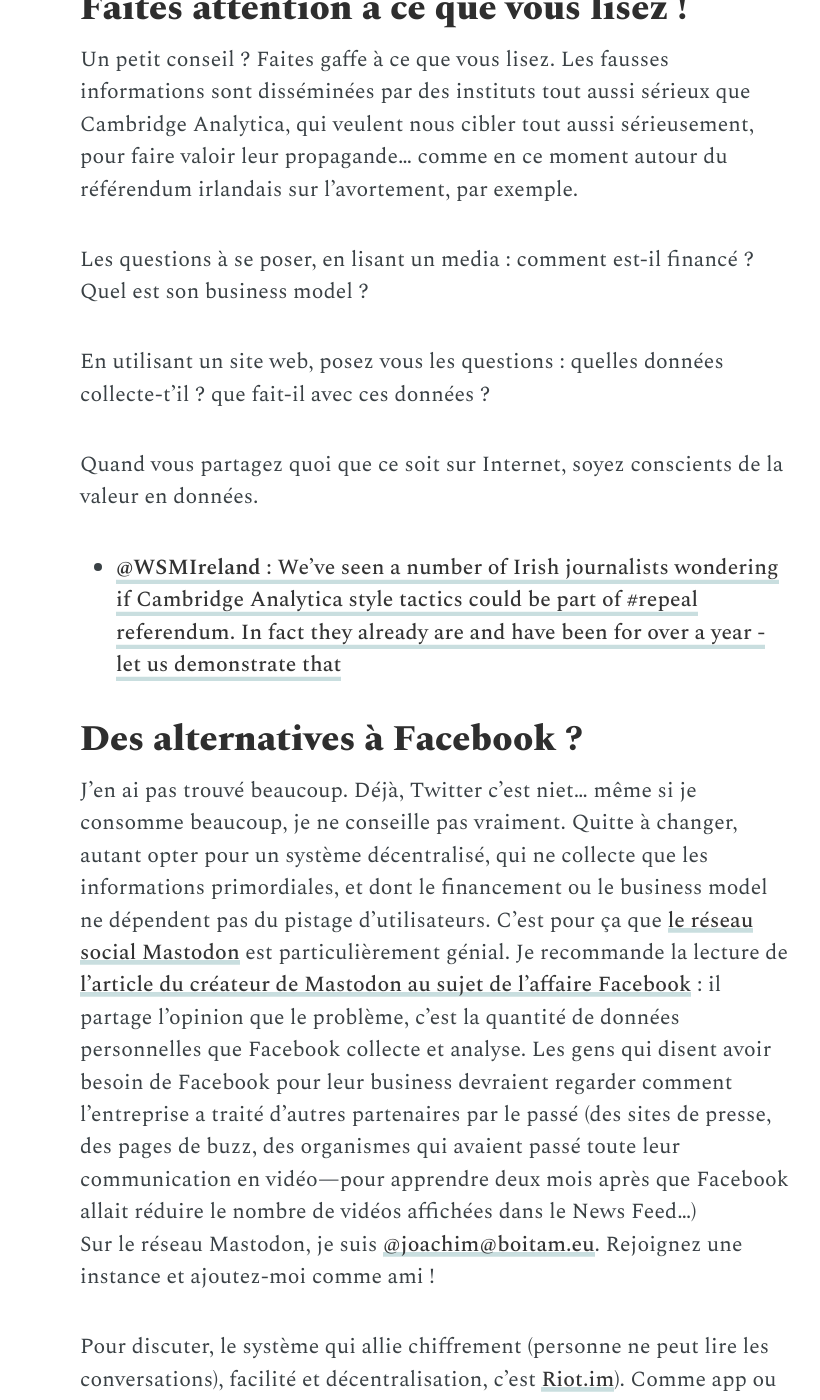
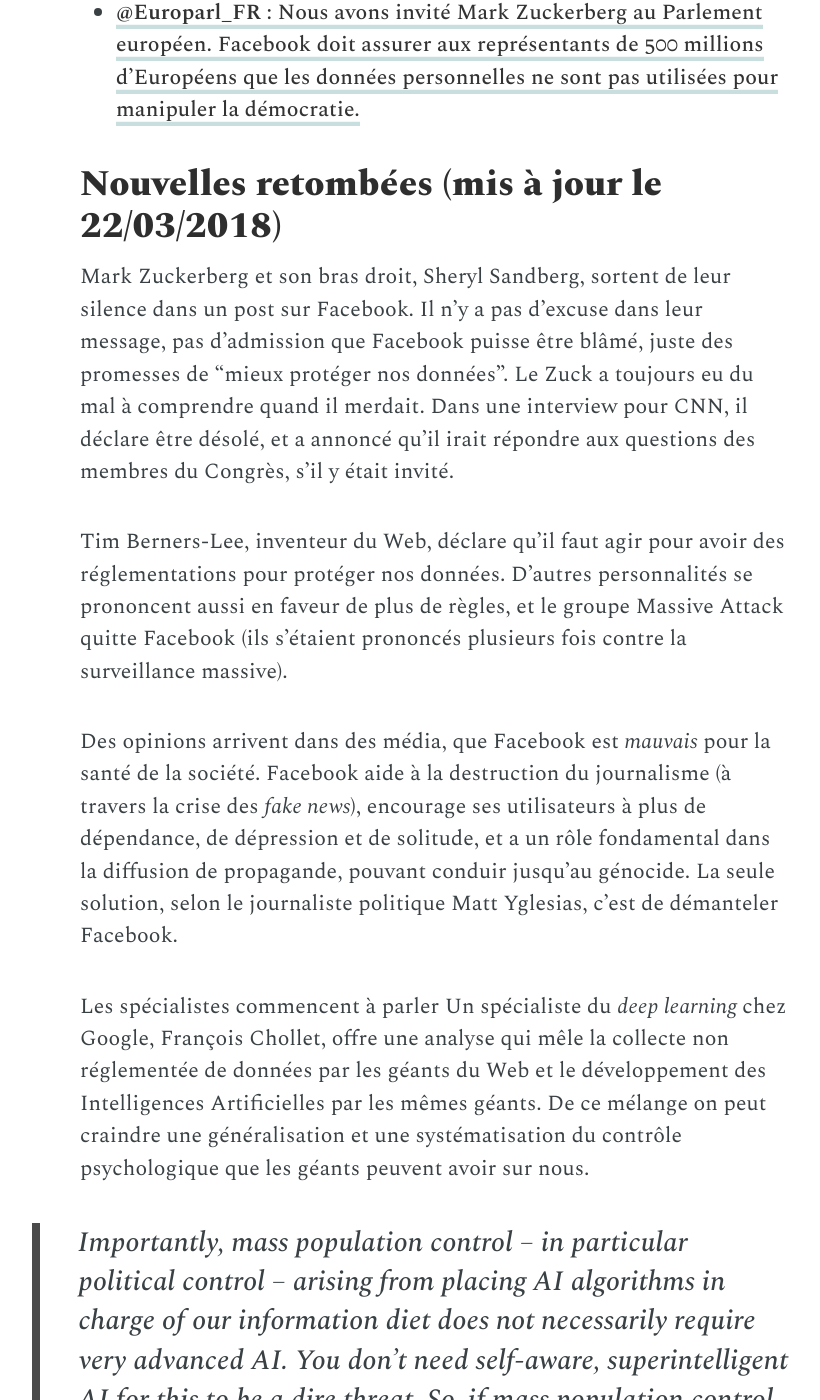
Before and after one commit to joachimesque/joachimesque.github.io, a Jekyll site: the page built from _posts/2018-03-20-facebook-des-raisons-de-sen-méfier.markdown, in a window 1280 px wide and 1400 px high, scrolled down 24519 px. Shown: the whole window, without its empty margins (205-1025 px from the left). Built offline with Jekyll 4.4.1, drawn with Linux system fonts in a browser that asks for light colours; some web fonts are replaced; comment, search, counter and statistics services are not loaded; some of the changed text lies outside the part shown.

Commit message:
MàJ Facebook

```diff
--- a/_posts/2018-03-20-facebook-des-raisons-de-sen-méfier.markdown
+++ b/_posts/2018-03-20-facebook-des-raisons-de-sen-méfier.markdown
@@ -115,6 +115,7 @@
 Cette addiction qui est provoquée en nous, c’est ce qui nous fait passer plus de *temps* et qui nous encourage à partager toujours plus de *données* (check-in dans un restaurant trop bon, selfie avec les besties…). Qui est-ce qui gagne&nbsp;? Le capitalisme de la surveillance.
 
 * [**The Guardian**&nbsp;: ‘Never get high on your own supply’ – why social media bosses don’t use social media](https://www.theguardian.com/media/2018/jan/23/never-get-high-on-your-own-supply-why-social-media-bosses-dont-use-social-media)
+* [**Mustapha Itani** Ex-Facebook Executive: “You Don’t Realize It But You Are Being Programmed”](https://medium.com/@MustaphaItani/ex-facebook-executive-you-dont-realize-it-but-you-are-being-programmed-2b35db8a421)
 
 ### Les mauvaises fréquentations
 
@@ -191,6 +192,8 @@
 
 L’Electronic Frontier Foundation est une structure de défense des droits en ligne. En France, on a la [Quadrature du Net](https://www.laquadrature.net/fr/). Eux aussi partagent l’analyse que le problème n’est pas une “fuite de données”, mais un partage de vos données personnelles par Facebook, sans possibilité de consentir—ou de ne pas consentir. [**@laquadrature**&nbsp;: Arrêtons de parler de «&nbsp;fuite de données&nbsp;». Transmettre à des tiers la liste de vos like est le fonctionnement «&nbsp;NORMAL&nbsp;» que Facebook vous oblige à accepter pour utiliser ses services.](https://twitter.com/laquadrature/status/976464749444689921)
 N’hésitez pas à visiter leur site et à donner de l’argent pour soutenir leur activité.
+
+Si vous cherchez des alternatives à Facebook, j’en donne [à la fin de cet article](#des-alternatives-%C3%A0-facebook). Spoiler, je parle de Signal, Riot et Mastodon.
 
 ### Il n’y a pas que Facebook
 
@@ -280,6 +283,28 @@
 * [**@TheRynheart**&nbsp;: Cambridge Analytica suspended CEO Nix?  Pffft. Nix has already started a new company ‘Emerdata Ltd’ in the UK and Rebekah Mercer was appointed Director On March 16, 2018. 🙄](https://twitter.com/TheRynheart/status/976249573869064192)
 * [**@Europarl_FR**&nbsp;: Nous avons invité Mark Zuckerberg au Parlement européen. Facebook doit assurer aux représentants de 500 millions d'Européens que les données personnelles ne sont pas utilisées pour manipuler la démocratie.](https://twitter.com/Europarl_FR/status/976127845851369472)
 
+### Nouvelles retombées (mis à jour le 22/03/2018)
+
+Mark Zuckerberg et son bras droit, Sheryl Sandberg, sortent de leur silence dans un post sur Facebook. Il n’y a pas d’excuse dans leur message, pas d’admission que Facebook puisse être blâmé, juste des promesses de “mieux protéger nos données”. Le Zuck a toujours eu du mal à comprendre quand il merdait. Dans une interview pour CNN, il déclare être désolé, et a annoncé qu’il irait répondre aux questions des membres du Congrès, s’il y était invité.
+
+Tim Berners-Lee, inventeur du Web, déclare qu’il faut agir pour avoir des réglementations pour protéger nos données. D’autres personnalités se prononcent aussi en faveur de plus de règles, et le groupe Massive Attack quitte Facebook (ils s’étaient prononcés plusieurs fois contre la surveillance massive).
+
+Des opinions arrivent dans des média, que Facebook est *mauvais* pour la santé de la société. Facebook aide à la destruction du journalisme (à travers la crise des *fake news*), encourage ses utilisateurs à plus de dépendance, de dépression et de solitude, et a un rôle fondamental dans la diffusion de propagande, pouvant conduir jusqu’au génocide. La seule solution, selon le journaliste politique Matt Yglesias, c’est de démanteler Facebook.
+
+Les spécialistes commencent à parler Un spécialiste du *deep learning* chez Google, François Chollet, offre une analyse qui mêle la collecte non réglementée de données par les géants du Web et le développement des Intelligences Artificielles par les mêmes géants. De ce mélange on peut craindre une généralisation et une systématisation du contrôle psychologique que les géants peuvent avoir sur nous.
+
+> Importantly, mass population control -- in particular political control -- arising from placing AI algorithms in charge of our information diet does not necessarily require very advanced AI. You don’t need self-aware, superintelligent AI for this to be a dire threat. So, if mass population control is already possible today -- in theory -- why hasn’t the world ended yet? In short, I think it’s because we’re really bad at AI. But that may be about to change. You see, our technical capabilities are the bottleneck here. […] We’re looking at a powerful entity that builds fine-grained psychological profiles of over two billion humans, that runs large-scale behavior manipulation experiments, and that aims at developing the best AI technology the world has ever seen. Personally, it really scares me
+
+* [**@bySamRo** Mark Zuckerberg’s statement on Cambridge Analytica](https://twitter.com/bySamRo/status/976543657976389632)
+* [**Gizmodo** Mark Zuckerberg Fails to Apologize](https://gizmodo.com/mark-zuckerberg-fails-to-apologize-1823966476)
+* [**BBC News** Facebook's Zuckerberg speaks out over Cambridge Analytica 'breach'](http://www.bbc.com/news/world-us-canada-43494337)
+* [**CNN Tech** Mark Zuckerberg tells CNN he is 'happy to' testify before Congress](http://money.cnn.com/2018/03/21/technology/mark-zuckerberg-cnn-interview/index.html)
+* [**timberners_lee** The problems we see today are bugs in the system. Bugs can cause damage, but bugs are created by people, and can be fixed by people.](https://twitter.com/timberners_lee/status/976623317808484352)
+* [**@Spacekatgal** This may be an unpopular opinion, but I don’t think educating people is a realistic solution. I am hyper educated on these issues, and I still have to make privacy compromises all the time, just to participate in society and have a career. We need regulation.](https://twitter.com/Spacekatgal/status/976631833273217025)
+* [**MassiveAttackUK** In light of FB’s continued disregard for your privacy, their lack of transparency and disregard for accountability - Massive Attack will be temporarily withdrawing from FB](https://twitter.com/MassiveAttackUK/status/976474290135732229)
+* [**Vox** The case against Facebook](https://www.vox.com/policy-and-politics/2018/3/21/17144748/case-against-facebook)
+* [**@fchollet** …The more worrying issue, in my opinion, is its use of digital information consumption as a psychological control vector.](https://twitter.com/fchollet/status/976563870322999296)
+* [**@saradannerdukic** ](https://twitter.com/saradannerdukic/status/976125179049988097)
 
 ### Faites attention à ce que vous lisez&nbsp;!
 
```
